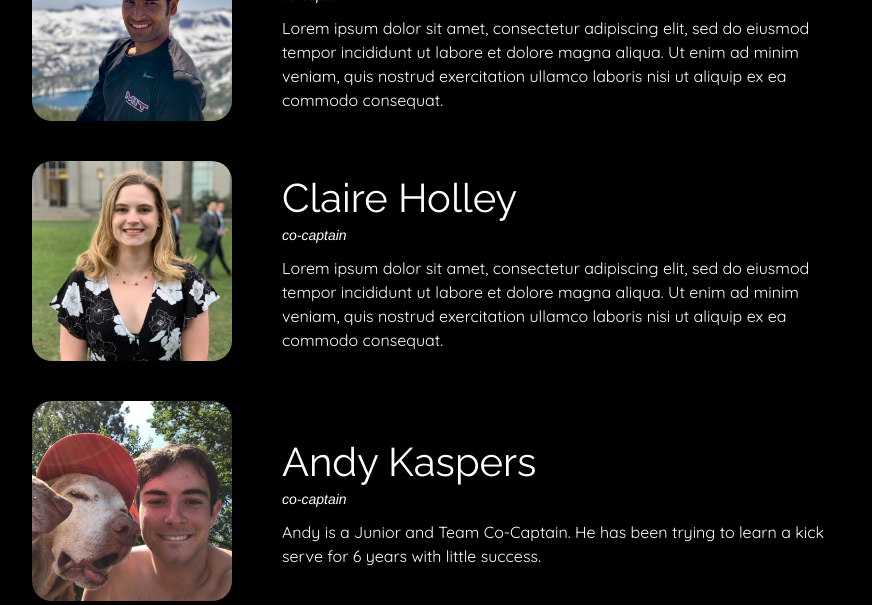
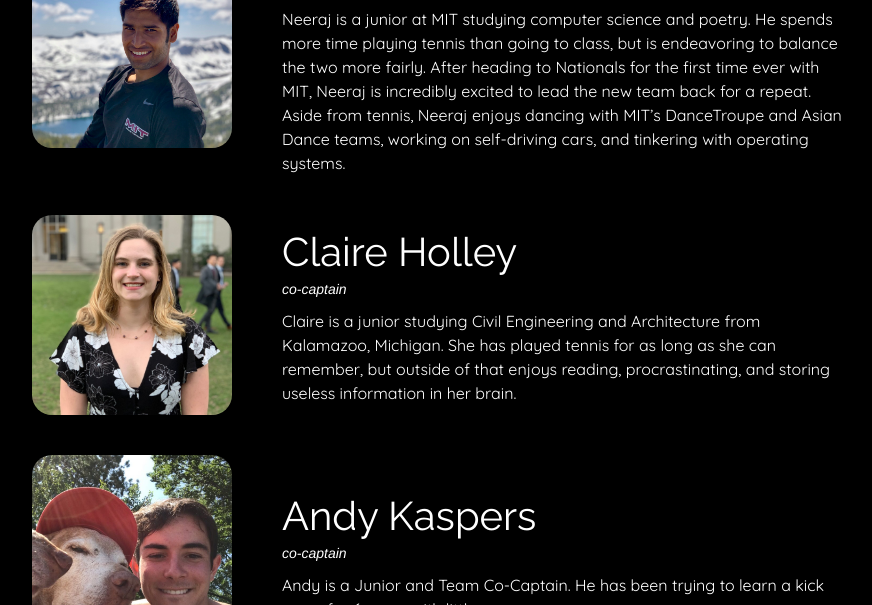
Before and after one commit to a-lchen/club-tennis-website, a website: page src/views/members.html in a window 1280 px wide. Shown: the part 639-1244 px from the top of the page, without its empty margins (200-1072 px from the left). Drawn offline with nearby package versions, Linux system fonts and the light colour scheme; files that its build step writes are made by us from their sources; files whose address does not match are found by name.

Commit message:
added neeraj and claire

```diff
--- a/src/views/members.html
+++ b/src/views/members.html
@@ -49,7 +49,7 @@
             <h2>Neeraj Prasad</h2>
             <h5>co-captain</h5>
             <div class="member-description">
-              Lorem ipsum dolor sit amet, consectetur adipiscing elit, sed do eiusmod tempor incididunt ut labore et dolore magna aliqua. Ut enim ad minim veniam, quis nostrud exercitation ullamco laboris nisi ut aliquip ex ea commodo consequat.
+              Neeraj is a junior at MIT studying computer science and poetry. He spends more time playing tennis than going to class, but is endeavoring to balance the two more fairly. After heading to Nationals for the first time ever with MIT, Neeraj is incredibly excited to lead the new team back for a repeat. Aside from tennis, Neeraj enjoys dancing with MIT’s DanceTroupe and Asian Dance teams, working on self-driving cars, and tinkering with operating systems.
             </div>
           </div>
         </div>
@@ -59,7 +59,7 @@
             <h2>Claire Holley</h2>
             <h5>co-captain</h5>
             <div class="member-description">
-              Lorem ipsum dolor sit amet, consectetur adipiscing elit, sed do eiusmod tempor incididunt ut labore et dolore magna aliqua. Ut enim ad minim veniam, quis nostrud exercitation ullamco laboris nisi ut aliquip ex ea commodo consequat.
+              Claire is a junior studying Civil Engineering and Architecture from Kalamazoo, Michigan. She has played tennis for as long as she can remember, but outside of that enjoys reading, procrastinating, and storing useless information in her brain.
             </div>
           </div>
         </div>
```
